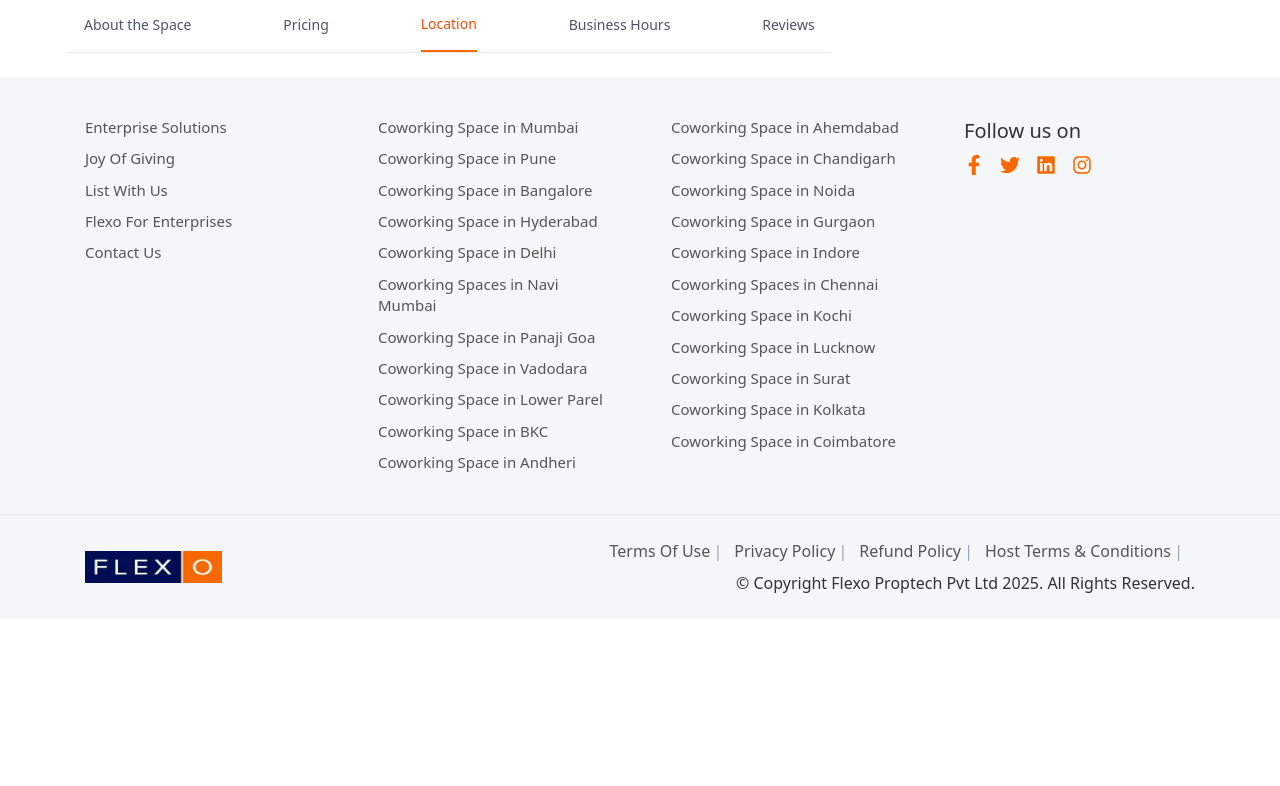
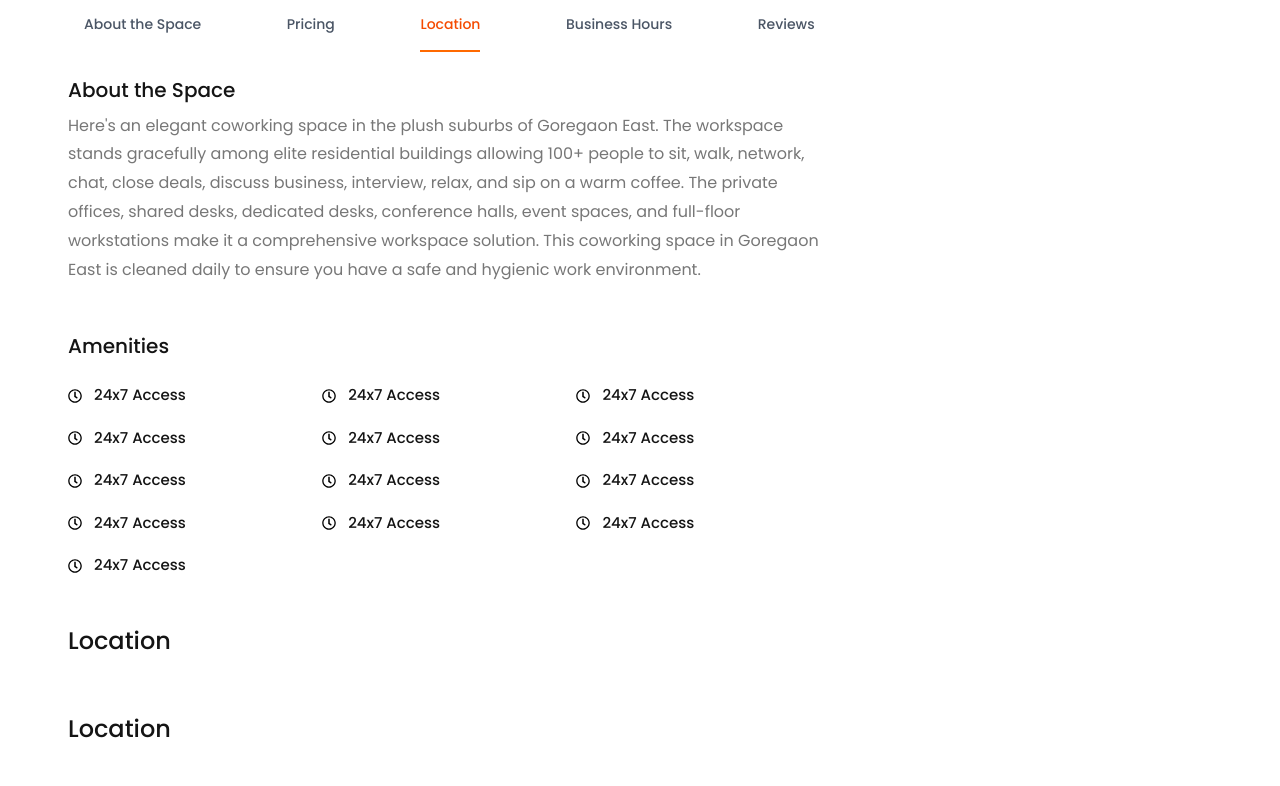
Before and after one commit to hk-img/flexoNextWeb, a Next.js app: page /detail in a window 1280 px wide. Shown: the part 694-1480 px from the top of the page. Before the commit the page ends 1313 px from the top, so only its background shows below. Built offline with nearby package versions, Linux system fonts and the light colour scheme.

Commit message:
detail; page

```diff
--- a/src/app/layout.js
+++ b/src/app/layout.js
@@ -1,14 +1,18 @@
-import { Geist, Geist_Mono } from "next/font/google";
+import {Poppins} from "next/font/google";
 import "./globals.css";
 
-const geistSans = Geist({
-  variable: "--font-geist-sans",
+// const geistSans = Geist({
+//   variable: "--font-geist-sans",
+//   subsets: ["latin"],
+// });
+
+// const geistMono = Geist_Mono({
+//   variable: "--font-geist-mono",
+//   subsets: ["latin"],
+// });
+const poppins = Poppins({
   subsets: ["latin"],
-});
-
-const geistMono = Geist_Mono({
-  variable: "--font-geist-mono",
-  subsets: ["latin"],
+  weight: ["400", "500", "600", "700"],
 });
 
 export const metadata = {
@@ -20,7 +24,7 @@
   return (
     <html lang="en">
       <body
-        className={`${geistSans.variable} ${geistMono.variable} antialiased overflow-x-hidden`}
+        className={`${poppins.className} antialiased overflow-x-hidden font-poppins`}
       >
         {children}
       </body>
--- a/src/components/frontend/detail/Detail.jsx
+++ b/src/components/frontend/detail/Detail.jsx
@@ -110,29 +110,130 @@
             <div>
             <div className="border-t border-b border-gray-200">
               <div className="flex justify-between max-w-4xl mx-auto px-4">
-              <button className="py-4 text-sm font-medium text-gray-600 hover:text-orange-500 transition">
+                <a href="#about" className="py-4 text-sm font-medium text-gray-600 hover:text-orange-500 transition">
                   About the Space
-              </button>
-              <button className="py-4 text-sm font-medium text-gray-600 hover:text-orange-500 transition">
+                </a>
+                <a href="#pricing" className="py-4 text-sm font-medium text-gray-600 hover:text-orange-500 transition">
                   Pricing
-              </button>
-              <button className="py-4 text-sm font-medium text-orange-600 border-b-2 border-orange-500">
+                </a>
+                <a href="#location" className="py-4 text-sm font-medium text-orange-600 border-b-2 border-orange-500">
                   Location
-              </button>
-              <button className="py-4 text-sm font-medium text-gray-600 hover:text-orange-500 transition">
+                </a>
+                <a href="#hours" className="py-4 text-sm font-medium text-gray-600 hover:text-orange-500 transition">
                   Business Hours
-              </button>
-              <button className="py-4 text-sm font-medium text-gray-600 hover:text-orange-500 transition">
+                </a>
+                <a href="#reviews" className="py-4 text-sm font-medium text-gray-600 hover:text-orange-500 transition">
                   Reviews
-              </button>
+                </a>
               </div>
+              <div>
+                <div id="about" className="py-6 bprder-b border-[#dbdbdb]">
+                  <div>
+                    <h2 className="text-xl font-medium text-[#141414] mb-2">About the Space</h2>
+                    <p className='text-[#777] text-base leading-[1.8]'>Here's an elegant coworking space in the plush suburbs of Goregaon East. The workspace stands gracefully among elite residential buildings allowing 100+ people to sit, walk, network, chat, close deals, discuss business, interview, relax, and sip on a warm coffee. The private offices, shared desks, dedicated desks, conference halls, event spaces, and full-floor workstations make it a comprehensive workspace solution. This coworking space in Goregaon East is cleaned daily to ensure you have a safe and hygienic work environment.</p>
+                  </div>
+                  <div className='pt-12'>
+                    <h2 className="text-xl font-medium text-[#141414] mb-6">Amenities</h2>
+                    <div className="grid md:grid-cols-3 grid-cols-2 space-y-5">
+                      <div className='flex items-center gap-3'>
+                        <div>
+                          <Svg name="clock" className="size-3.5 text-[#f76900]" />
+                        </div>
+                        <h3 className='text-[#141414] text-[15px] font-medium'>24x7 Access</h3>
+                      </div>
+                      <div className='flex items-center gap-3'>
+                        <div>
+                          <Svg name="clock" className="size-3.5 text-[#f76900]" />
+                        </div>
+                        <h3 className='text-[#141414] text-[15px] font-medium'>24x7 Access</h3>
+                      </div>
+                      <div className='flex items-center gap-3'>
+                        <div>
+                          <Svg name="clock" className="size-3.5 text-[#f76900]" />
+                        </div>
+                        <h3 className='text-[#141414] text-[15px] font-medium'>24x7 Access</h3>
+                      </div>
+                      <div className='flex items-center gap-3'>
+                        <div>
+                          <Svg name="clock" className="size-3.5 text-[#f76900]" />
+                        </div>
+                        <h3 className='text-[#141414] text-[15px] font-medium'>24x7 Access</h3>
+                      </div>
+                      <div className='flex items-center gap-3'>
+                        <div>
+                          <Svg name="clock" className="size-3.5 text-[#f76900]" />
+                        </div>
+                        <h3 className='text-[#141414] text-[15px] font-medium'>24x7 Access</h3>
+                      </div>
+                      <div className='flex items-center gap-3'>
+                        <div>
+                          <Svg name="clock" className="size-3.5 text-[#f76900]" />
+                        </div>
+                        <h3 className='text-[#141414] text-[15px] font-medium'>24x7 Access</h3>
+                      </div>
+                      <div className='flex items-center gap-3'>
+                        <div>
+                          <Svg name="clock" className="size-3.5 text-[#f76900]" />
+                        </div>
+                        <h3 className='text-[#141414] text-[15px] font-medium'>24x7 Access</h3>
+                      </div>
+                      <div className='flex items-center gap-3'>
+                        <div>
+                          <Svg name="clock" className="size-3.5 text-[#f76900]" />
+                        </div>
+                        <h3 className='text-[#141414] text-[15px] font-medium'>24x7 Access</h3>
+                      </div>
+                      <div className='flex items-center gap-3'>
+                        <div>
+                          <Svg name="clock" className="size-3.5 text-[#f76900]" />
+                        </div>
+                        <h3 className='text-[#141414] text-[15px] font-medium'>24x7 Access</h3>
+                      </div>
+                      <div className='flex items-center gap-3'>
+                        <div>
+                          <Svg name="clock" className="size-3.5 text-[#f76900]" />
+                        </div>
+                        <h3 className='text-[#141414] text-[15px] font-medium'>24x7 Access</h3>
+                      </div>
+                      <div className='flex items-center gap-3'>
+                        <div>
+                          <Svg name="clock" className="size-3.5 text-[#f76900]" />
+                        </div>
+                        <h3 className='text-[#141414] text-[15px] font-medium'>24x7 Access</h3>
+                      </div>
+                      <div className='flex items-center gap-3'>
+                        <div>
+                          <Svg name="clock" className="size-3.5 text-[#f76900]" />
+                        </div>
+                        <h3 className='text-[#141414] text-[15px] font-medium'>24x7 Access</h3>
+                      </div>
+                      <div className='flex items-center gap-3'>
+                        <div>
+                          <Svg name="clock" className="size-3.5 text-[#f76900]" />
+                        </div>
+                        <h3 className='text-[#141414] text-[15px] font-medium'>24x7 Access</h3>
                       </div>
 
                     </div>
                   </div>
                 </div>
-
-
+                <div id="pricing" className="py-6">
+                  <h2 className="text-2xl font-medium text-[#141414] mb-2">Location</h2>
+                </div>
+                <div id="location" className="py-6">
+                  <h2 className="text-2xl font-medium text-[#141414] mb-2">Location</h2>
+                </div>
+                <div id="hours" className="py-6">
+                  <h2 className="text-2xl font-medium text-[#141414] mb-2">Location</h2>
+                </div>
+                <div id="reviews" className="py-6">
+                  <h2 className="text-2xl font-medium text-[#141414] mb-2">Location</h2>
+                </div>
+              </div>
+            </div>
+          </div>
+        </div>
+      </div>
       </section>
     </>
   )
```
Lines whose indentation alone changed are shown as unchanged.
